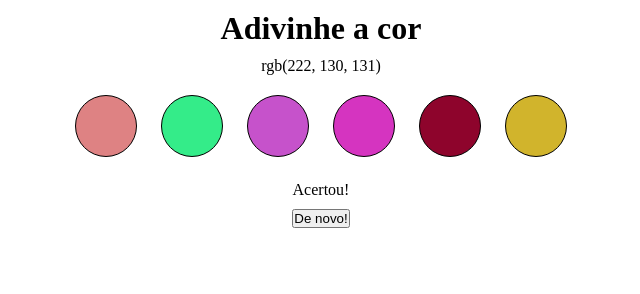
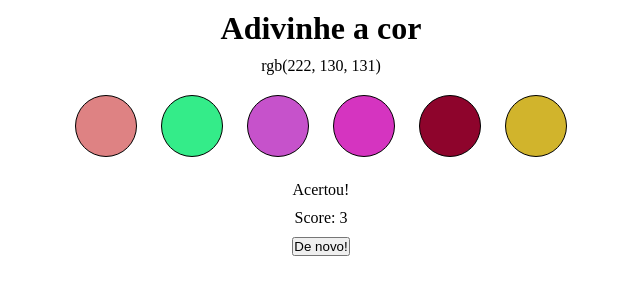
Before and after one commit to SheilaNS/project-color-guess, a website: page index.html in a window 1280 px wide. Both pictures are taken after a click on the element 425 px from the left and 126 px from the top of the page. Shown: the whole page, without its empty margins (319-959 px from the left). Drawn offline with Linux system fonts and the light colour scheme.

Commit message:
Requisito 7 ok

```diff
--- a/index.html
+++ b/index.html
@@ -17,6 +17,7 @@
     <div class="ball" id="color5"></div>
     <div class="ball" id="color6"></div>
     <p id="answer">Escolha uma cor</p>
+    <p id="placar">Score: <span id="score">0</span></p>
     <button id="reset-game">De novo!</button>
     <script src="/script.js"></script>
 </body>
--- a/script.js
+++ b/script.js
@@ -39,10 +39,11 @@ window.onload = colorGenerate;
 function pickColor(event) {
   const textColor = document.getElementById('rgb-color').innerText;
   const chosenColor = event.target.style.backgroundColor;
-
   const answer = document.getElementById('answer');
   if (textColor === chosenColor) {
+    const placar = document.getElementById('score');
     answer.innerText = 'Acertou!';
+    placar.innerText = parseInt(placar.innerText, 10) + 3;
   } else {
     answer.innerText = 'Errou! Tente novamente!';
   }
```
